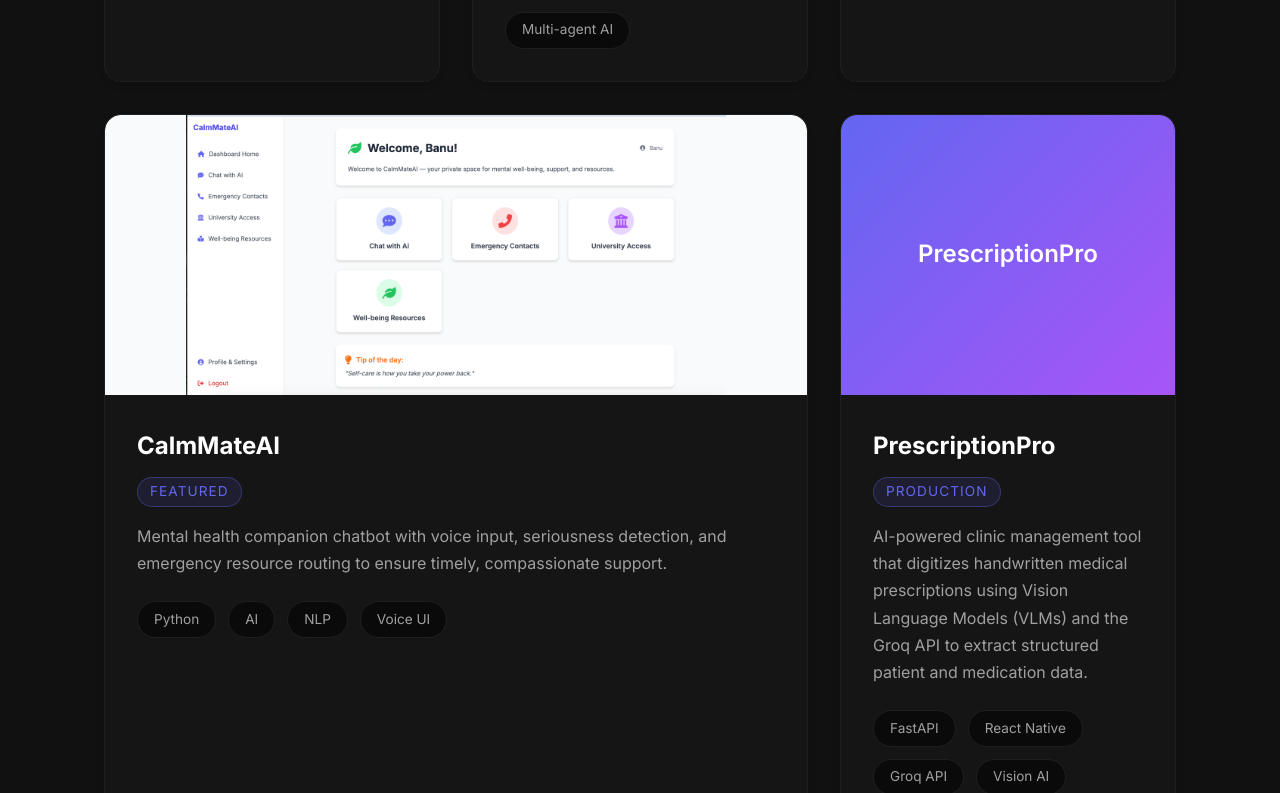
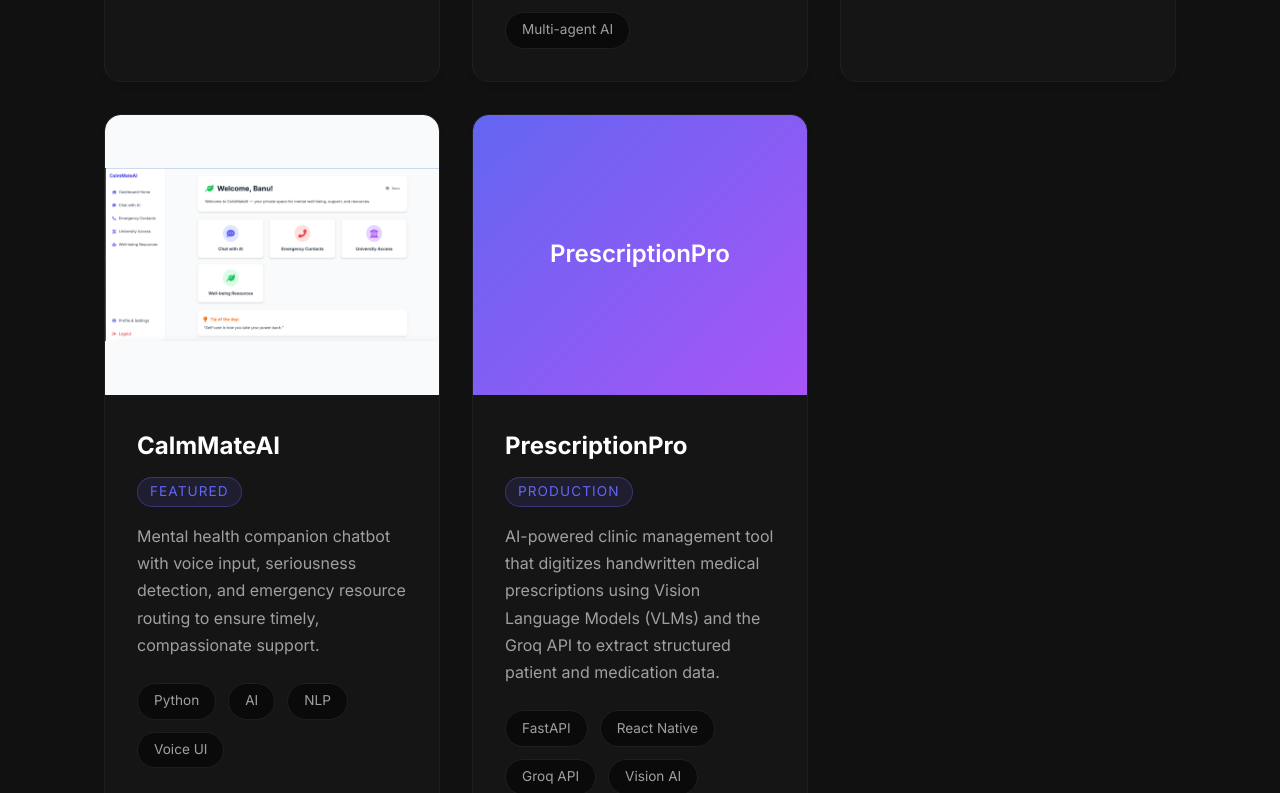
Before and after one commit to saberabanu0001/portfolio-me, a React (Vite) app: page / in a window 1280 px wide. Shown: the part 2941-3734 px from the top of the page. Built offline with nearby package versions, Linux system fonts and the light colour scheme.

Commit message:
Balance project card widths in grid

```diff
--- a/src/components/Projects.tsx
+++ b/src/components/Projects.tsx
@@ -65,9 +65,7 @@
           {projectData.map((project) => (
             <motion.div
               key={project.title}
-              className={`project-card ${project.status === 'Featured' ? 'featured' : ''} ${
-                project.repoUrl ? 'clickable' : ''
-              }`}
+              className={`project-card ${project.repoUrl ? 'clickable' : ''}`}
               variants={fadeInUp}
               whileHover={{ y: -10 }}
               transition={{ duration: 0.3 }}
--- a/src/styles/Projects.css
+++ b/src/styles/Projects.css
@@ -28,10 +28,6 @@
   border-color: var(--accent);
   transform: translateY(-4px);
   box-shadow: 0 12px 24px rgba(99, 102, 241, 0.15);
-}
-
-.project-card.featured {
-  grid-column: span 2;
 }
 
 .project-image {
@@ -163,10 +159,6 @@
     grid-template-columns: 1fr;
   }
 
-  .project-card.featured {
-    grid-column: span 1;
-  }
-
   .project-image {
     height: 200px;
   }
```
